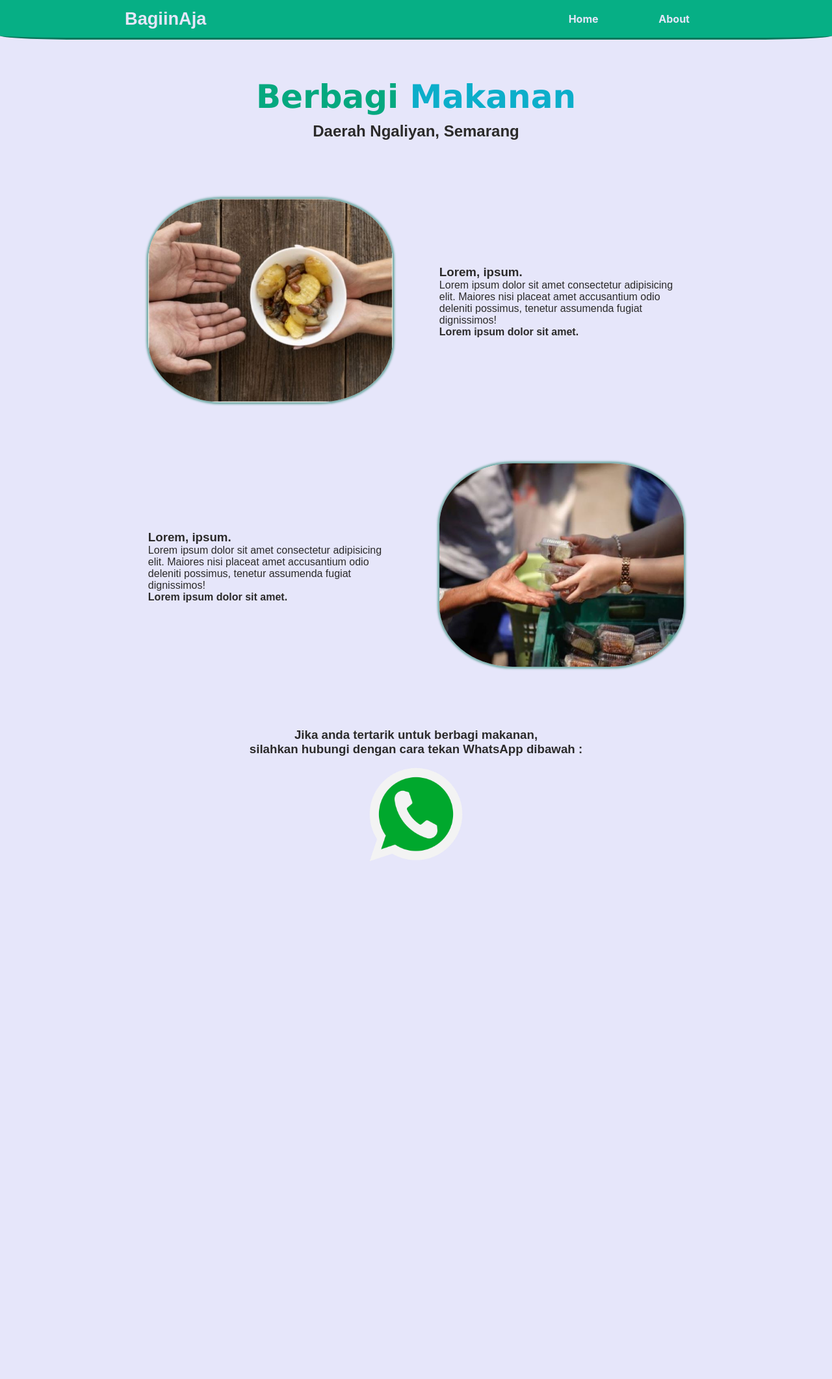
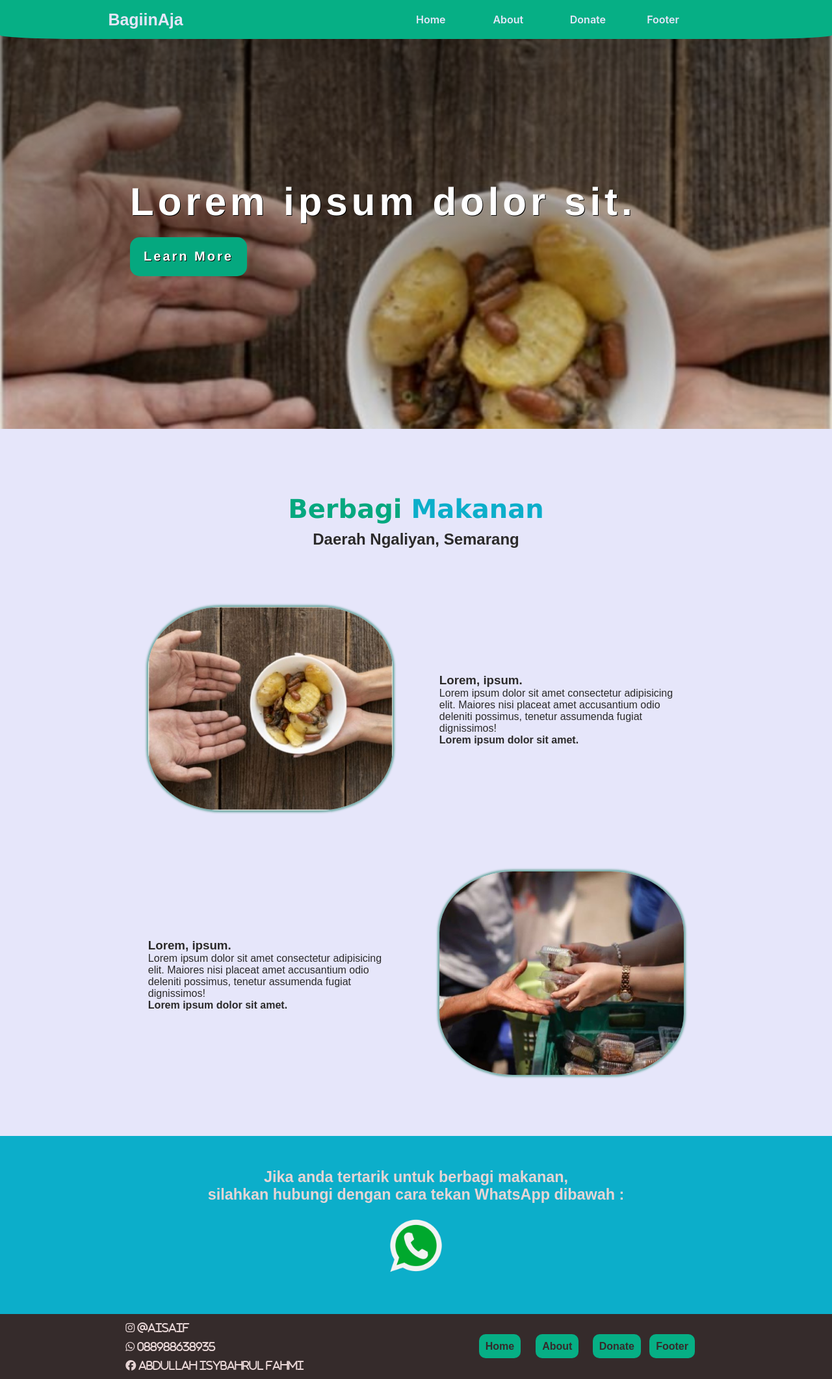
Before and after one commit to AisAif/BagiinAja, a plain HTML site: page index.html in a window 1280 px wide. Shown: the whole page at 65% size. Before the commit the page ends 1437 px from the top, so only its background shows below. Drawn offline with Linux system fonts and the light colour scheme.

Commit message:
header beta

```diff
--- a/index.html
+++ b/index.html
@@ -10,22 +10,40 @@
 </head>
 
 <body>
-    <div class="wrapper">
     <nav class="header">
-            <div class="nav">
         <div class="logo">
             <a href="#">BagiinAja</a>
         </div>
-                <div class="blank">
-
+        <ul>
+            <i class="fas fa-times close"></i>
+            <li><a href="#slider">Home</a></li>
+            <li><a href="#content">About</a></li>
+            <li><a href="#goal">Donate</a></li>
+            <li><a href="#footer">Footer</a></li>
+        </ul>
+        <div class="bar"><i class="fas fa-bars"></i></div>
+    </nav>
+    <div id="slider">
+        <figure>
+            <div class="exposure1">
+                <h2>Lorem ipsum dolor sit.</h2>
+                <a href="#"><span>Learn More</span></a>
             </div>
-                <ul>
-                    <li><a href="#">Home</a></li>
-                    <li><a href="#">About</a></li>
-                </ul>
+            <div class="exposure2">
+                <h2>Lorem ipsum dolor sit.</h2>
+                <a href="#"><span>Learn More</span></a>
             </div>
-        </nav>
-        <div class="content">
+            <div class="exposure3">
+                <h2>Lorem ipsum dolor sit.</h2>
+                <a href="#"><span>Learn More</span></a>
+            </div>
+            <div class="exposure4">
+                <h2>Lorem ipsum dolor sit.</h2>
+                <a href="#"><span>Learn More</span></a>
+            </div>
+        </figure>
+    </div>
+    <div class="content" id="content">
         <div class="header-txt">
             <h1>Berbagi <span>Makanan</span></h1>
             <h2>Daerah Ngaliyan, Semarang</h2>
@@ -50,12 +68,30 @@
                 <img src="img/bagi-bg1.jpg" alt="Berbagi">
             </div>
         </div>
-            <div class="goal">
+    </div>
+    <div class="goal" id="goal">
         <h3>Jika anda tertarik untuk berbagi makanan,<br> silahkan hubungi dengan cara tekan WhatsApp dibawah :</h3>
         <a href=""><img src="img/contact-wa.png" alt=""></a>
     </div>
+    <footer class="footer" id="footer">
+        <div class="sosmed">
+            <i class="fab fa-instagram"> @aisaif</i>
+            <i class="fab fa-whatsapp"> 088988638935</i>
+            <i class="fab fa-facebook"> Abdullah Isybahrul Fahmi</i>
         </div>
+        <div class="header-footer">
+            <ul>
+                <li><a href="#slider">Home</a></li>
+                <li><a href="#content">About</a></li>
+                <li><a href="#goal">Donate</a></li>
+                <li><a href="#footer">Footer</a></li>
+            </ul>
         </div>
+    </footer>
+
+    <!-- script -->
+    <script src="https://kit.fontawesome.com/437c4283d3.js" crossorigin="anonymous"></script>
+    <script src="script.js"></script>
 </body>
 
 </html>
--- /dev/null
+++ b/script.js
@@ -0,0 +1,25 @@
+// header action
+const list = document.querySelectorAll(".header ul li a");
+list.forEach((e) => {
+    e.addEventListener("click", () => {
+        list.forEach((l) => {
+            l.classList.remove("active");
+        })
+        e.classList.add("active");
+    })
+})
+
+// header action phone mode
+const bar = document.querySelector(".bar");
+const close = document.querySelector(".close");
+bar.addEventListener("click", () => {
+    document.querySelector(".header ul ").setAttribute("style",
+        "font - family: -apple - system, BlinkMacSystemFont, 'Segoe UI', Roboto, Oxygen, Ubuntu, Cantarell, 'Open Sans', 'Helvetica Neue', sans - serif; text - decoration: none; color: lavender; font - weight: 580; display: block; background - color: none; height: 60 vh; width: 300px;transform: translate(17px, 130px); padding: auto; border-radius: 10 px;"
+    )
+
+    bar.style.display = "none";
+})
+close.addEventListener("click", () => {
+    document.querySelector(".header ul ").style.display = "none";
+    bar.style.display = "block";
+})
--- a/style.css
+++ b/style.css
@@ -2,87 +2,196 @@
     margin: 0;
     padding: 0;
     width: 100%;
+    box-sizing: border-box;
 }
 
 body {
-        margin: 0;
-        padding: 0;
-        width: 100%;
-        height: 100%;
     background-color: lavender;
     background-repeat: no-repeat;
-        background-size: auto;
-        display: block;
+    transition: all .3s ease;
 }
 
-    nav .nav {
+.header {
     background-color: rgb(6, 175, 133);
-        border-bottom-style: solid;
     border-bottom-color: rgb(11, 119, 92);
     border-bottom-left-radius: 10%;
     border-bottom-right-radius: 10%;
     position: fixed;
-        display: inline-flex;
-        top: 0;
-        left: 0;
-        margin: 0;
-        padding: 13px 0;
+    display: flex;
+    z-index: 1000;
     width: 100%;
-        z-index: 1000;
-        justify-content: center;
+    height: 60px;
+    justify-content: space-between;
+    align-items: center;
+    padding: 0 13% 0 13%;
 }
 
-    nav .nav .logo {
-        float: left;
-        margin: auto auto auto 15%;
-    }
-
-    nav .nav .logo a {
+.header .logo a {
     font-family: Arial, Helvetica, sans-serif;
-        font-size: 170%;
+    font-size: 25px;
     font-weight: bold;
     text-decoration: none;
     color: lavender;
 }
 
-    nav .nav .logo a:hover {
+.header .logo a:hover {
     color: #43c3da;
     transition: all .3s ease;
-        font-size: 190%;
 }
 
-    nav .nav .blank {
-        margin: auto;
+.header ul {
+    list-style: none;
+    display: flex;
+    align-items: center;
 }
 
-    nav .nav ul {
-        list-style: none;
-        float: right;
-        display: flex;
-        margin: auto 10%;
+.header ul .close{
+    display: none;
 }
 
-    nav .nav ul li a {
+.header ul li a {
     font-family: -apple-system, BlinkMacSystemFont, 'Segoe UI', Roboto, Oxygen, Ubuntu, Cantarell, 'Open Sans', 'Helvetica Neue', sans-serif;
     text-decoration: none;
     color: lavender;
-        font-weight: bold;
-        font-size: 100%;
+    font-weight: 580;
 }
 
-    nav .nav ul li a:hover {
+.header ul li a:hover,
+.header ul li a.active {
     color: #43c3da;
     border-bottom: 3px solid #43c3da;
     transition: all .3s ease;
 }
 
+.header .bar{
+    display: none;
+}
+
+#slider {
+    overflow: hidden;
+    padding-top: 40px;
+}
+
+#slider figure {
+    position: relative;
+    margin: 0;
+    left: 0;
+    animation: slider 20s infinite;
+    width: 500%;
+    height: 620px;
+    display: flex;
+}
+
+#slider figure .exposure1 {
+    background-image: linear-gradient(rgba(0, 0, 0, .5), rgba(0, 0, 0, .1)), url(img/bagi-bg1.jpg);
+    background-size: cover;
+}
+
+#slider figure .exposure2 {
+    background-image: linear-gradient(rgba(0, 0, 0, .5), rgba(0, 0, 0, .1)), url(img/bagi-bg2.jpg);
+    background-size: cover;
+}
+
+#slider figure .exposure3 {
+    background-image: linear-gradient(rgba(0, 0, 0, .5), rgba(0, 0, 0, .1)), url(img/bagi-bg3.jpeg);
+    background-size: cover;
+}
+
+#slider figure .exposure4 {
+    background-image: linear-gradient(rgba(0, 0, 0, .5), rgba(0, 0, 0, .1)), url(img/bagi-bg4.jpg);
+    background-size: cover;
+}
+
+#slider figure .exposure1,
+#slider figure .exposure2,
+#slider figure .exposure3,
+#slider figure .exposure4 {
+    width: 20%;
+    height: 100%;
+    flex-direction: column;
+    display: flex;
+    padding-left: 200px;
+    justify-content: center;
+    font-size: 40px;
+}
+
+#slider figure .exposure1 h2,
+#slider figure .exposure2 h2,
+#slider figure .exposure3 h2,
+#slider figure .exposure4 h2 {
+    font-family: 'Franklin Gothic Medium', 'Arial Narrow', Arial, sans-serif;
+    color: white;
+    font-weight: bold;
+    text-shadow: 1px 1px black;
+    letter-spacing: 6px;
+}
+
+#slider figure .exposure1 a,
+#slider figure .exposure2 a,
+#slider figure .exposure3 a,
+#slider figure .exposure4 a {
+    font-family: 'Franklin Gothic Medium', 'Arial Narrow', Arial, sans-serif;
+    color: white;
+    font-size: 20px;
+    text-decoration: none;
+    font-weight: bold;
+    text-shadow: 1px 1px black;
+    background-color: rgb(5, 168, 127);
+    width: 180px;
+    height: 60px;
+    border-radius: 15px;
+    text-align: center;
+    display: flex;
+    flex-direction: column;
+    justify-content: center;
+    margin-top: 20px;
+    letter-spacing: 3px;
+}
+
+#slider figure .exposure1 a:hover,
+#slider figure .exposure2 a:hover,
+#slider figure .exposure3 a:hover,
+#slider figure .exposure4 a:hover {
+    background-color: #43c3da;
+}
+
+@keyframes slider {
+    0% {
+        left: 0;
+    }
+    20% {
+        left: 0;
+    }
+    25% {
+        left: -100%;
+    }
+    45% {
+        left: -100%;
+    }
+    50% {
+        left: -200%;
+    }
+    70% {
+        left: -200%;
+    }
+    75% {
+        left: -300%;
+    }
+    95% {
+        left: -300%;
+    }
+    100% {
+        left: 0;
+    }
+}
+
 .content {
-        position: absolute;
-        top: 15%;
+    position: relative;
     width: 70%;
-        margin: auto 15%;
+    margin: 0 15%;
     font-family: sans-serif;
     color: rgb(43, 42, 42);
+    padding-top: 100px;
 }
 
 .content .header-txt {
@@ -93,7 +202,7 @@
     color: rgb(5, 168, 127);
     text-align: center;
     font-family: Verdana, Geneva, Tahoma, sans-serif;
-        font-size: 50px;
+    font-size: 40px;
     padding-bottom: 10px;
 }
 
@@ -123,12 +232,111 @@
     width: 50%;
 }
 
-    .content .goal {
-        width: 80%;
-        margin: 10% 10%;
+.goal {
+    width: 100%;
     text-align: center;
+    background-color: #0caeca;
+    font-family: sans-serif;
+    color: rgb(231, 213, 213);
+    padding: 50px 0;
+    font-size: 20px;
+    font-weight: bold;
 }
 
-    .content .goal img {
-        width: 25%;
+.goal img {
+    margin-top: 15px;
+    width: 100px;
 }
+
+.footer {
+    height: 100px;
+    display: flex;
+    justify-content: space-evenly;
+    background-color: rgb(53, 43, 43);
+    color: rgb(231, 213, 213);
+}
+
+.footer .sosmed,
+.footer .header-footer {
+    display: flex;
+    flex-direction: column;
+    justify-content: space-evenly;
+    width: 350px;
+}
+
+.footer .header-footer ul {
+    display: flex;
+    list-style: none;
+    display: flex;
+    align-items: center;
+}
+
+.footer .header-footer ul li a {
+    border-radius: 10px;
+    background-color: rgb(6, 175, 133);
+    padding: 10px;
+    text-align: center;
+    text-decoration: none;
+    color: rgb(53, 43, 43);
+    font-family: sans-serif;
+    font-weight: bold;
+}
+
+.footer .header-footer ul li a:hover {
+    background-color: #0caeca;
+    color: rgb(231, 213, 213);
+}
+
+@media only screen and (max-width: 600px){
+
+    .header{
+        display: flex;
+        justify-content: space-between;
+    }
+
+    .header ul {
+        display: none;
+    }
+
+    .header ul .close{
+        display: block;
+        font-size: 26px;
+        text-align: right;
+        padding: 20px 20px 20px 0;
+        cursor: pointer;
+    }
+
+    .header ul .close:hover{
+        color: #43c3da;
+    }
+
+    .header ul li{
+        padding: 20px 0;
+        text-align: center;
+        background-color: #43c3da;
+        margin: 2px 0;
+        border-radius: 10px;
+    }
+
+    .header ul li a:hover,
+    .header ul li a.active{
+        color: rgb(6, 175, 133);
+
+    }
+
+    .header .bar{
+        display: flex;
+        color: white;
+        cursor: pointer;
+        width: 20px;
+    }
+
+    .header .bar i{
+        font-size: 20px;
+    }
+
+    .header .bar:hover{
+        color: #43c3da;
+        transition: all .3s ease;
+    }
+}
```
Also changed, not shown: img/bagi-bg3.jpeg (added), img/bagi-bg4.jpg (added). Lines whose indentation alone changed are shown as unchanged.
